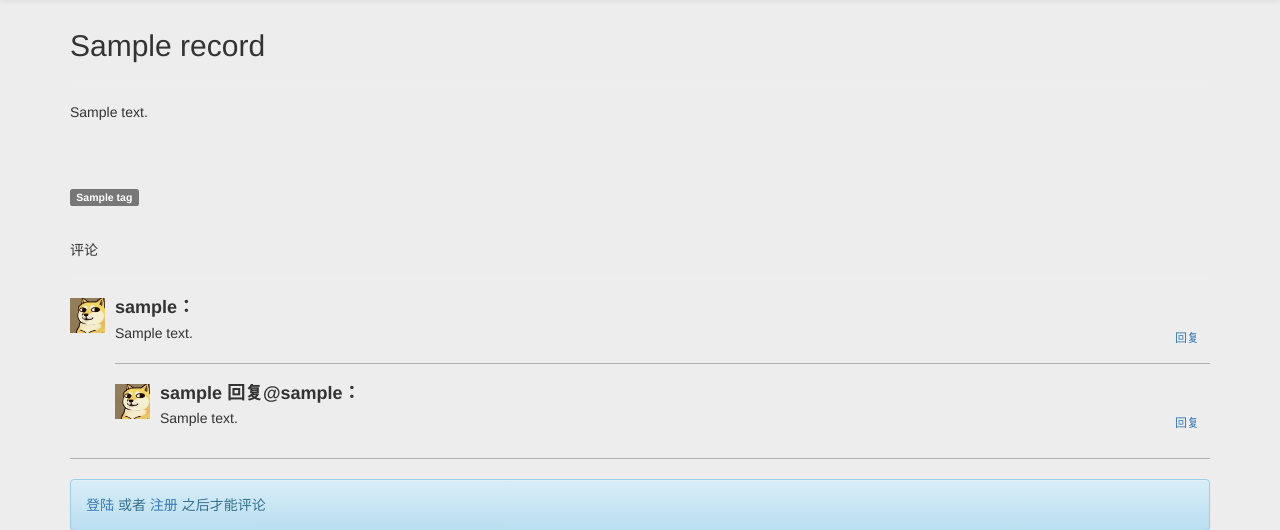
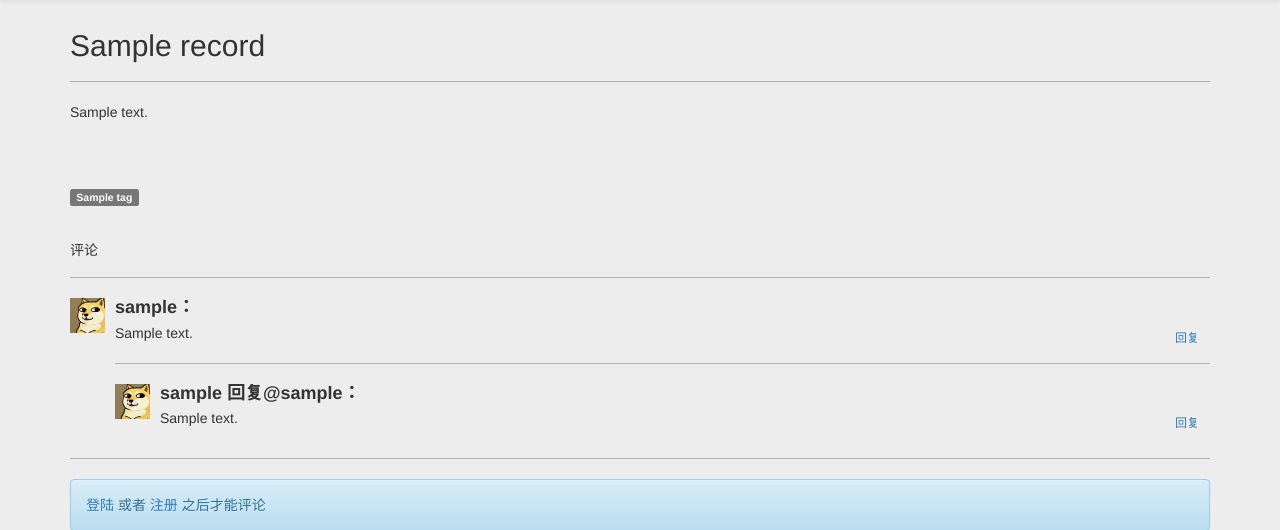
Before and after one commit to huliangbin/blog, a Python web app: template app/templates/blog.html in a window 1280 px wide. Shown: the part 51-581 px from the top of the page. Run offline with Jinja, Linux system fonts and the light colour scheme; the template is opened without the code that fills it: most values are stand-ins (such as "Sample title", 1, 10 or a date in 2020); some libraries are stand-ins or nearby versions.

Commit message:
修改page-header样式

```diff
--- a/app/templates/base.html
+++ b/app/templates/base.html
@@ -18,6 +18,11 @@
             overflow:auto;
             word-break:break-all;
             word-wrap:break-word;
+        }
+	.page-header {
+            padding-bottom: 9px;
+            margin: 40px 0 20px;
+            border-bottom: 1px solid #B0B0B0;
         }
         body {
             background-color: #EDEDED
```
